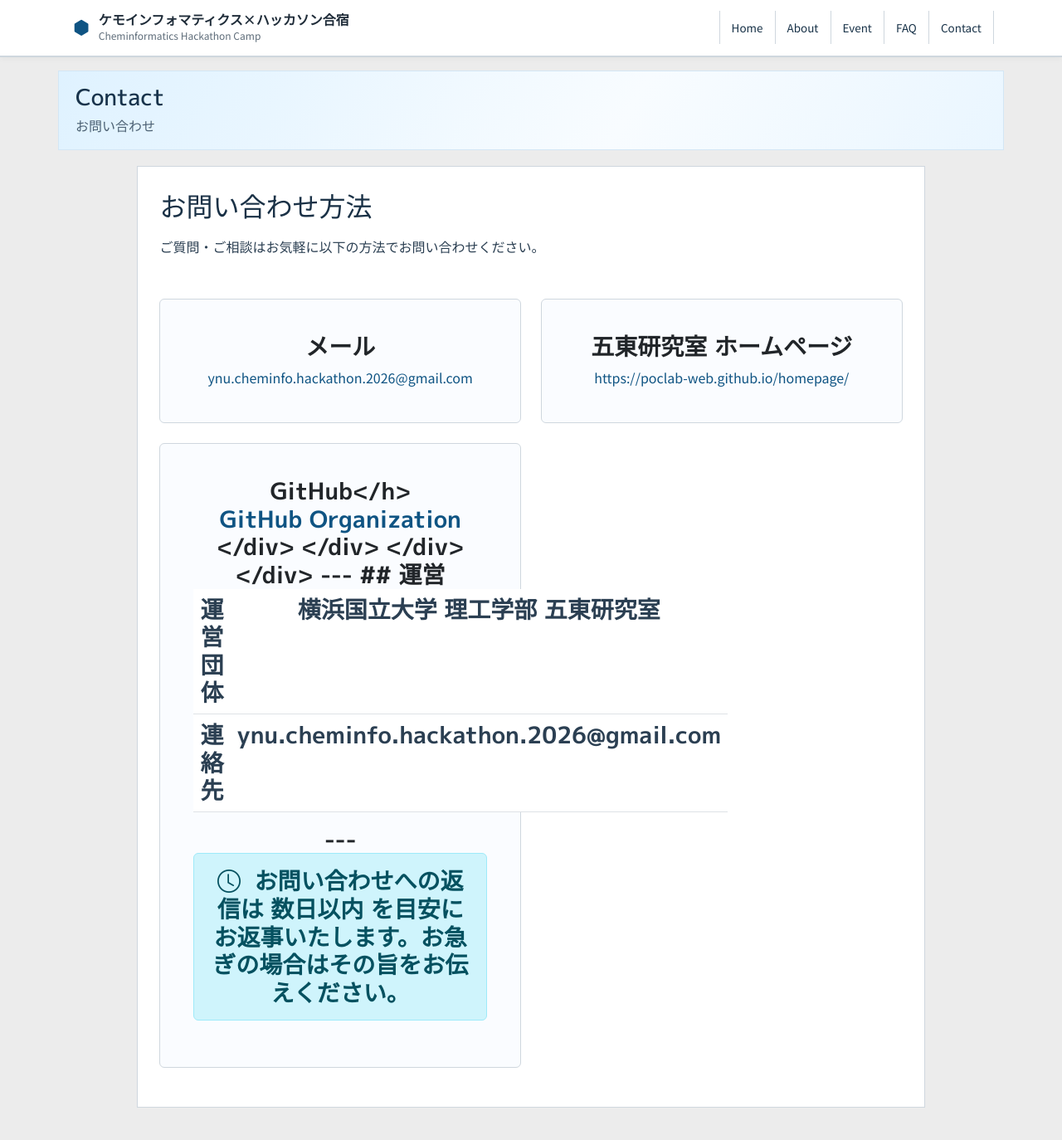
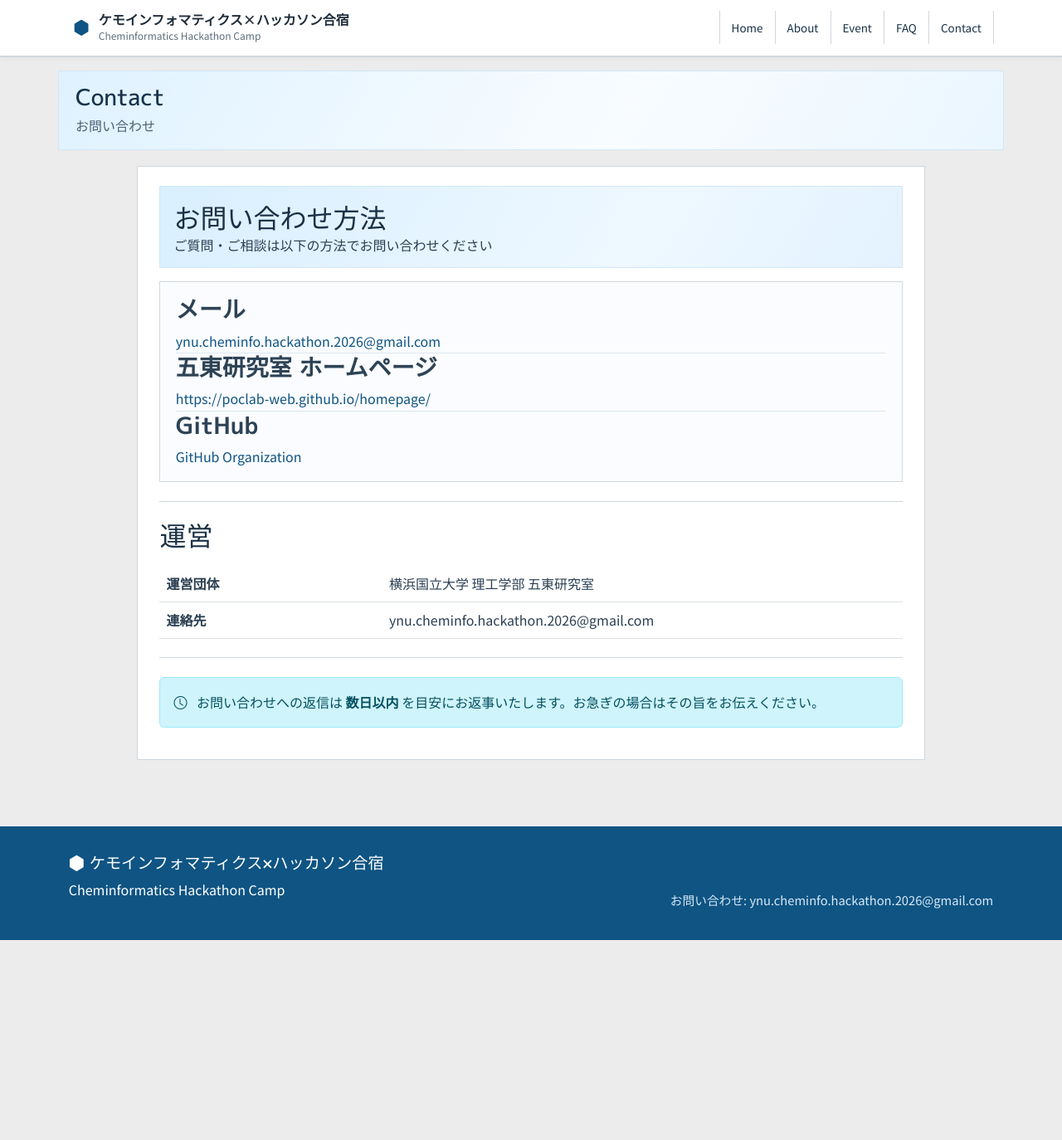
Before and after one commit to Cheminformatics-hackathon/homepage, a Jekyll site: the page built from main_pages/contact.md, in a window 1280 px wide and 1400 px high. Shown: the top 1374 px of the window at 83% size. Built offline with Jekyll 4.4.1, drawn with Linux system fonts in a browser that asks for light colours; a style sheet for code colours, icons or effects is not loaded.

Commit message:
change_contact

```diff
--- a/_includes/home/news_and_sidebar.html
+++ b/_includes/home/news_and_sidebar.html
@@ -34,9 +34,6 @@
         <section class="panel panel-sponsors">
           <h2><i class="bi bi-hexagon-fill"></i> 協賛・パートナー</h2>
           <ul>
-            <li>Conflex</li>
-            <li>HULINKS</li>
-            <li>MOLSIS</li>
           </ul>
           <a href="{{ '/sponsors' | relative_url }}" class="text-link">協賛募集ページへ</a>
         </section>
--- a/assets/css/custom.css
+++ b/assets/css/custom.css
@@ -442,7 +442,7 @@ a:hover {
 }
 
 .page-content .card {
-  border: 1px solid var(--line) !important;
+  border: 0px solid var(--line) !important;
   box-shadow: none !important;
   background: #fafcff;
 }
@@ -674,7 +674,32 @@ a:hover {
 .footer-meta {
   text-align: right;
   color: #d6e9f7;
+  margin-top: 40px;
   font-size: 0.92rem;
+}
+
+.contact .contact-ribbon-block,
+.contact .contact-category-block,
+.contact .contact-footer-cta {
+  background: #fafcff;
+  border: 1px solid var(--line);
+  padding: 1rem 1.15rem;
+  margin-bottom: 1rem;
+}
+
+.contact .contact-ribbon-block {
+  background: linear-gradient(120deg, #d9efff, #eef8ff 65%, #e3f2ff);
+  border-color: #d3e6f5;
+  padding: 0.8rem 1rem;
+}
+
+.contact .contact-category-block-head {
+  color: #2d4355;
+  border-bottom: 1px solid #dce7f0;
+}
+
+.contact .contact-category-block-body {
+  color: #2d4355;
 }
 
 @media (max-width: 991px) {
--- a/main_pages/contact.md
+++ b/main_pages/contact.md
@@ -4,50 +4,42 @@ title: "Contact"
 subtitle: "お問い合わせ"
 description: "ケモインフォマティクス×ハッカソン合宿へのお問い合わせ方法です。"
 permalink: /contact/
+body_class: contact
 ---
+<div class="contact-ribbon-block">
+  <h2 class="mb-0">お問い合わせ方法</h2>
+  <p class="mb-0">ご質問・ご相談は以下の方法でお問い合わせください</p>
+</div>
 
-## お問い合わせ方法
 
-ご質問・ご相談はお気軽に以下の方法でお問い合わせください。
+<section class="contact-category-block">
+  <div class="contact-category-block-head">
+    <h3 class="fw-bold">メール</h3>
+      {% if site.data.site.links.email != "TBA" and site.data.site.links.email != "" %}
+      <p class="mb-0"><a href="mailto:{{ site.data.site.links.email }}">{{ site.data.site.links.email }}</a></p>
+      {% else %}
+      <p class="mb-0 text-muted">TBA（準備中）</p>
+      {% endif %}
+  </div>
 
-<div class="row g-4 my-4">
-  <div class="col-md-6">
-    <div class="card h-100 border-0 shadow-sm text-center p-4">
-      <div class="card-body">
-        <h3 class="fw-bold">メール</h3>
-        {% if site.data.site.links.email != "TBA" and site.data.site.links.email != "" %}
-        <p class="mb-0"><a href="mailto:{{ site.data.site.links.email }}">{{ site.data.site.links.email }}</a></p>
-        {% else %}
-        <p class="mb-0 text-muted">TBA（準備中）</p>
-        {% endif %}
-      </div>
-    </div>
+  <div class="contact-category-block-head">
+    <h3 class="fw-bold">五東研究室 ホームページ</h3>
+      {% if site.data.site.links.github != "" %}
+      <p class="mb-0"><a href="{{ site.data.site.links.homepage }}" target="_blank" rel="noopener">{{ site.data.site.links.homepage }}</a></p>
+      {% else %}
+      <p class="mb-0 text-muted">TBA</p>
+      {% endif %}
   </div>
-  <div class="col-md-6">
-    <div class="card h-100 border-0 shadow-sm text-center p-4">
-      <div class="card-body">
-        <h3 class="fw-bold">五東研究室 ホームページ</h3>
-        {% if site.data.site.links.github != "" %}
-        <p class="mb-0"><a href="{{ site.data.site.links.homepage }}" target="_blank" rel="noopener">{{ site.data.site.links.homepage }}</a></p>
-        {% else %}
-        <p class="mb-0 text-muted">TBA</p>
-        {% endif %}
-      </div>
-    </div>
+
+  <div class="contact-category-block-body">
+    <h3 class="fw-bold">GitHub</h3>
+      {% if site.data.site.links.github != "" %}
+      <p class="mb-0"><a href="{{ site.data.site.links.github }}" target="_blank" rel="noopener">GitHub Organization</a></p>
+      {% else %}
+      <p class="mb-0 text-muted">TBA</p>
+      {% endif %}
   </div>
-  <div class="col-md-6">
-    <div class="card h-100 border-0 shadow-sm text-center p-4">
-      <div class="card-body">
-        <h3 class="fw-bold">GitHub</h>
-        {% if site.data.site.links.github != "" %}
-        <p class="mb-0"><a href="{{ site.data.site.links.github }}" target="_blank" rel="noopener">GitHub Organization</a></p>
-        {% else %}
-        <p class="mb-0 text-muted">TBA</p>
-        {% endif %}
-      </div>
-    </div>
-  </div>
-</div>
+</section>
 
 {% if site.data.site.links.twitter != "" %}
 <div class="row g-4 mb-4">
```
Also changed, not shown: _data/site.yml (+4 -4 lines), main_pages/program.md (+1 -1 lines), 7 other files.
